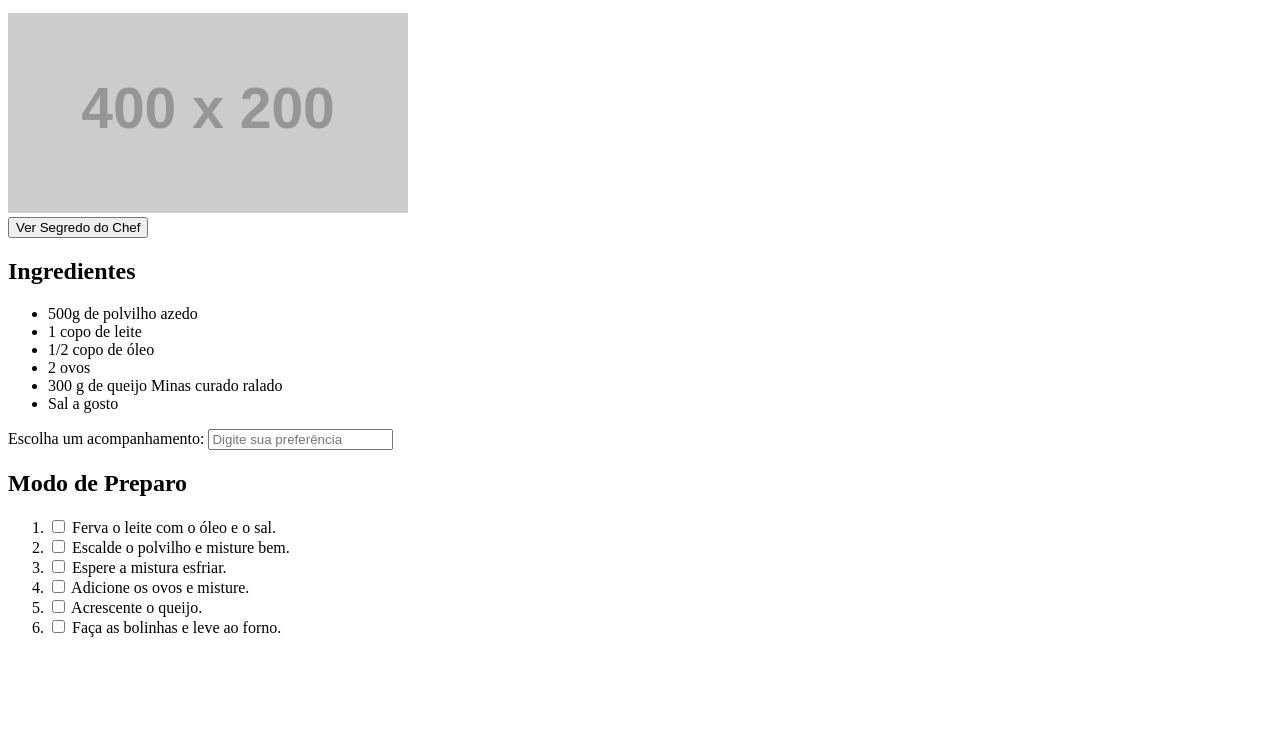
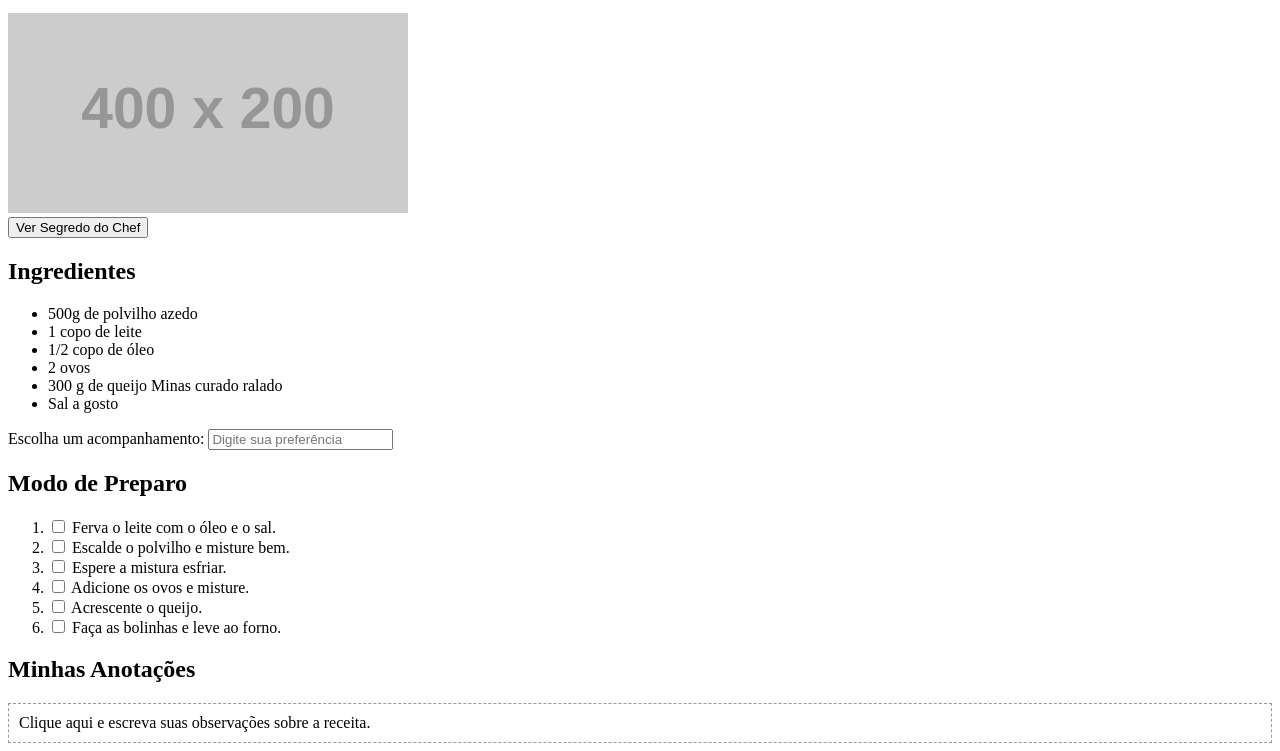
Before and after one commit to wilkematheus/receita-interativa, a plain HTML site: page index.html in a window 1280 px wide. Shown: the part 101-852 px from the top of the page. Before the commit the page ends 800 px from the top, so only its background shows below. Drawn offline with Linux system fonts and the light colour scheme; placeholder pictures from the web are drawn by us.

Commit message:
feat: adiciona campo de anotações para receita

```diff
--- a/index.html
+++ b/index.html
@@ -97,5 +97,16 @@
 			</li>
 		</ol>
 	</section>
+
+	<section>
+		<h2>Minhas Anotações</h2>
+
+		<div
+			contenteditable="true"
+			style="border: 1px dashed #999; padding: 10px;"
+		>
+			Clique aqui e escreva suas observações sobre a receita.
+		</div>
+	</section>
 </body>
 </html>
```
